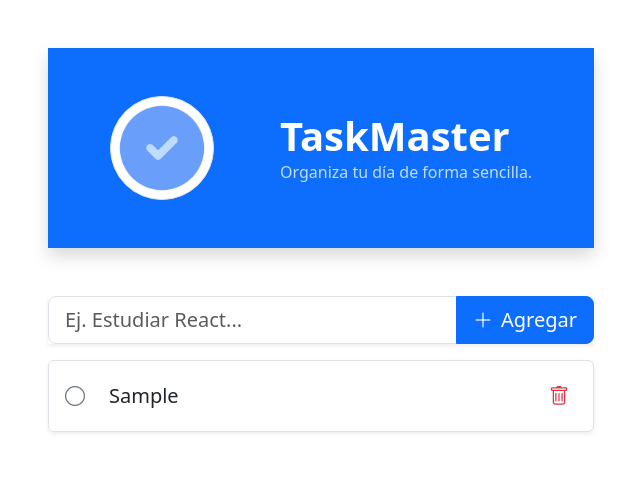
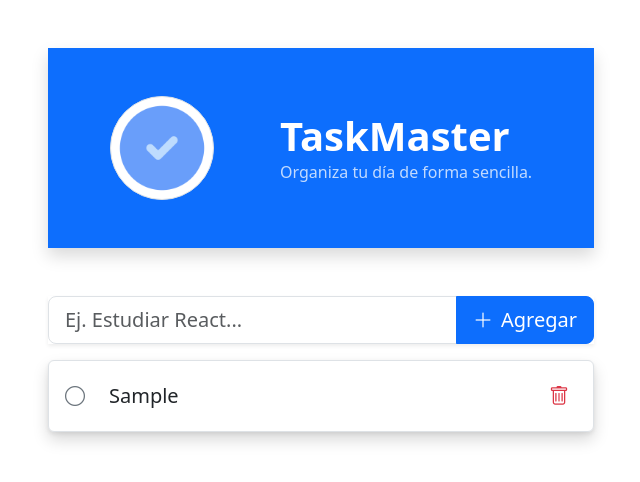
Before and after one commit to ali-zunega/Task-App, a React (Vite) app: page / in a window 1280 px wide. Both pictures are taken after typing "Sample" into the empty fields and a click on the button "Agregar". Shown: the top 482 px of the page, without its empty margins (319-959 px from the left). Built offline with nearby package versions, Linux system fonts and the light colour scheme.

Commit message:
feat:fix UX and add animations

```diff
--- a/src/App.css
+++ b/src/App.css
@@ -0,0 +1,50 @@
+.task-item {
+    transition: transform 0.2s ease, box-shadow 0.2s ease;
+}
+
+.task-item:hover {
+    transform: translateY(-2px);
+    box-shadow: 0 4px 8px rgba(0, 0, 0, 0.1);
+}
+
+.completed-animation {
+    animation: pop 0.4s ease-out;
+}
+
+@keyframes pop {
+    0% {
+        transform: scale(1.25);
+    }
+
+    50% {
+        transform: scale(0.95);
+    }
+
+    100% {
+        transform: scale(1);
+    }
+}
+
+.deleting {
+    animation: fade-out 0.4s forwards;
+}
+
+@keyframes fade-out {
+    0% {
+        opacity: 1;
+        transform: scale(1);
+    }
+
+    50% {
+        opacity: 0.5;
+        transform: scale(0.9);
+    }
+
+    100% {
+        opacity: 0;
+        max-height: 0;
+        margin: 0;
+        padding: 0;
+        overflow: hidden;
+    }
+}
--- a/src/components/TaskItem.jsx
+++ b/src/components/TaskItem.jsx
@@ -1,6 +1,11 @@
-const TaskItem = ({ task, toggleTask, deleteTask }) => {
+import { capitalizeFirstLetter } from "../utils/formatText";
+const TaskItem = ({ task, toggleTask, deleteTask, isDeleting }) => {
   return (
-    <div className="list-group-item p-3 d-flex justify-content-between align-items-center animate__animated animate__fadeIn">
+    <div
+      className={`list-group-item p-3 d-flex justify-content-between align-items-center shadow animate__animated animate__fadeIn task-item ${
+        isDeleting ? "deleting" : ""
+      }`}
+    >
       <div className="d-flex align-items-center gap-4">
         <i
           className={`bi ${task.completed ? "bi-check-circle-fill text-success" : "bi-circle text-secondary"} fs-5`}
@@ -8,16 +13,19 @@ const TaskItem = ({ task, toggleTask, deleteTask }) => {
           onClick={() => toggleTask(task.id)}
         ></i>
         <span
-          className={`text-capitalize fs-5 ${
-            task.completed ? "text-decoration-line-through text-muted" : ""
+          className={`fs-5 ${
+            task.completed
+              ? "completed-animation text-decoration-line-through text-muted"
+              : ""
           }`}
         >
-          {task.text}
+          {capitalizeFirstLetter(task.text)}
         </span>
       </div>
       <button
         className="btn btn-sm text-danger border-0"
         onClick={() => deleteTask(task.id)}
+        disabled={isDeleting}
       >
         <i className="bi bi-trash fs-5"></i>
       </button>
--- a/src/components/TaskList.jsx
+++ b/src/components/TaskList.jsx
@@ -1,6 +1,18 @@
+import { useState } from "react";
+
 import TaskItem from "./TaskItem";
 
 const TaskList = ({ tasks, toggleTask, deleteTask }) => {
+  const [deletingId, setDeletingId] = useState(null);
+  const handleDelete = (id) => {
+    setDeletingId(id);
+
+    // demoramos la eliminacion para que muestre la animacion
+    setTimeout(() => {
+      deleteTask(id);
+      setDeletingId(null);
+    }, 400);
+  };
   return (
     <div className="list-group shadow-sm">
       {tasks.length === 0 ? (
@@ -13,7 +25,8 @@ const TaskList = ({ tasks, toggleTask, deleteTask }) => {
             key={task.id}
             task={task}
             toggleTask={toggleTask}
-            deleteTask={deleteTask}
+            deleteTask={handleDelete}
+            isDeleting={task.id === deletingId}
           />
         ))
       )}
--- /dev/null
+++ b/src/utils/formatText.js
@@ -0,0 +1,4 @@
+export const capitalizeFirstLetter = (text) => {
+  if (!text) return "";
+  return text.charAt(0).toUpperCase() + text.slice(1).toLowerCase();
+};
```
